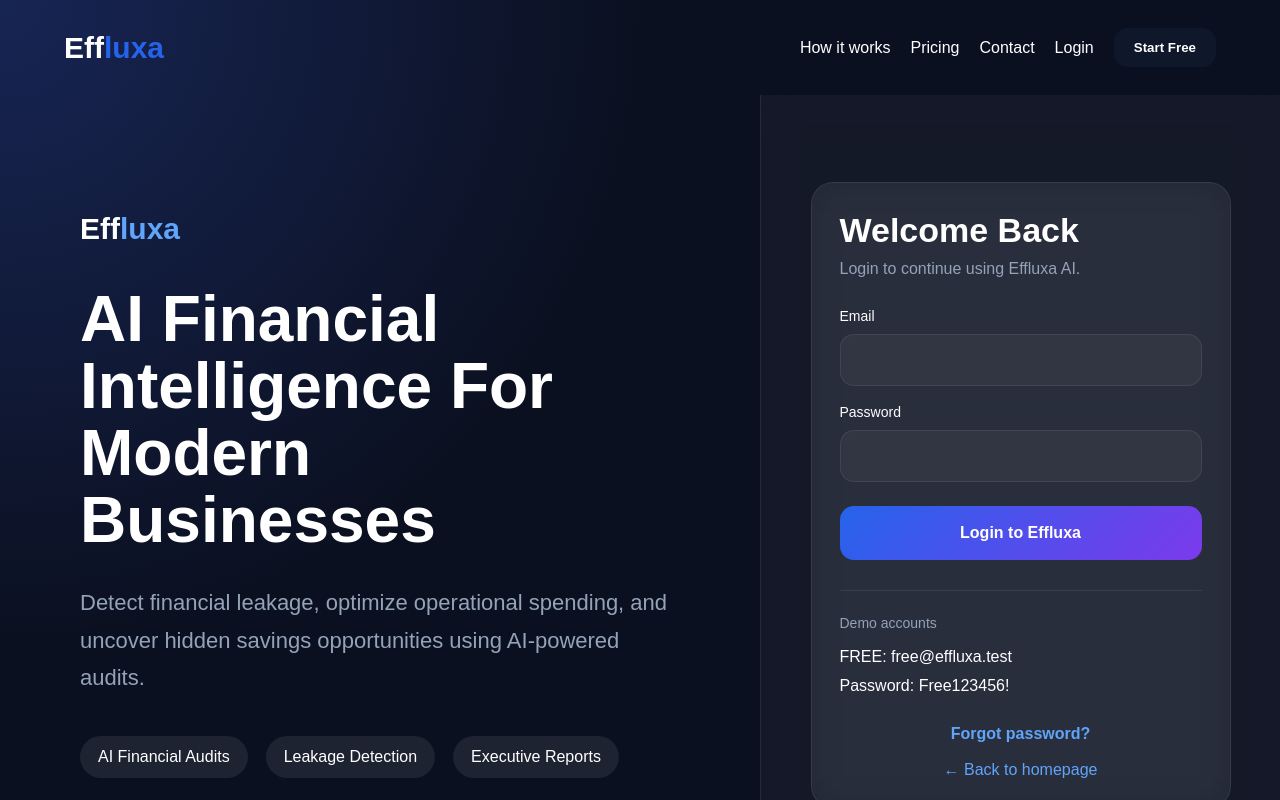
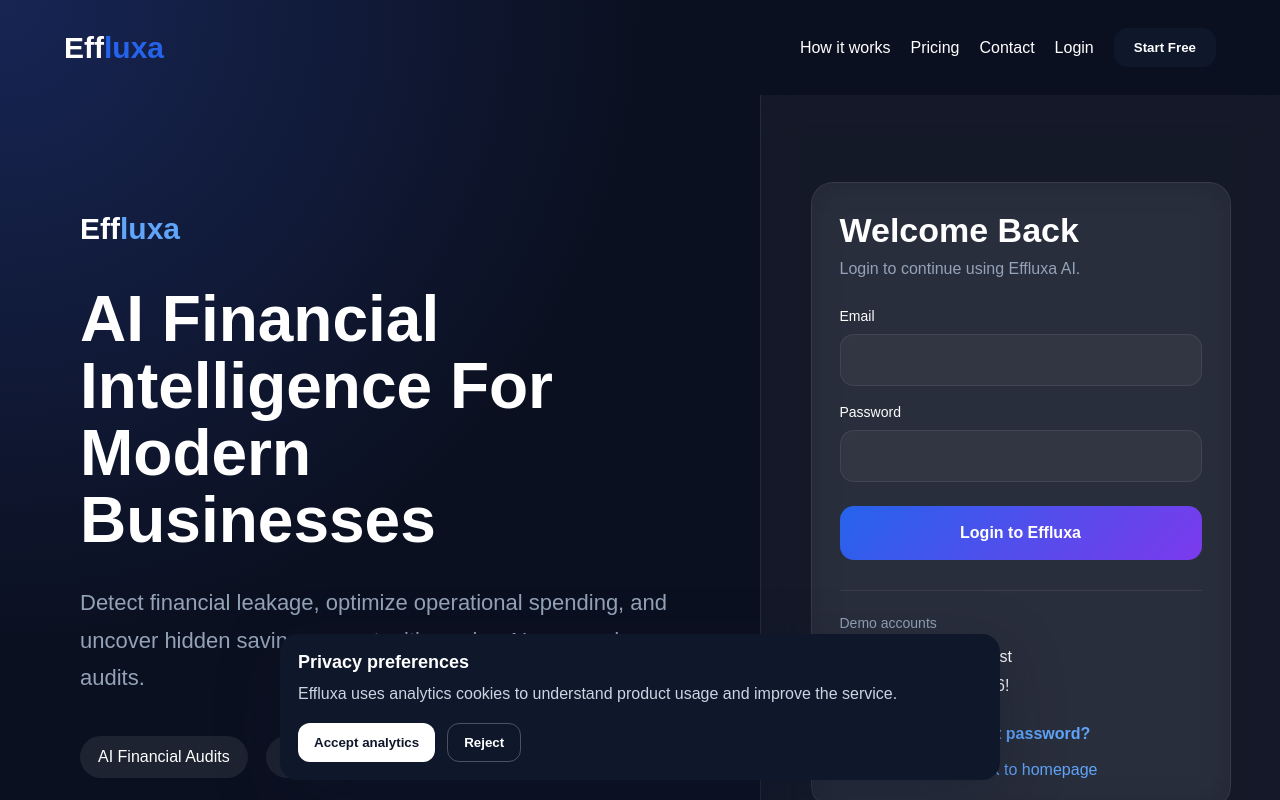
Before and after one commit to boskovasiljevic90/effluxa, a Next.js app: page /login in a window 1280 px wide. Shown: the top 800 px of the page. Built offline with nearby package versions, Linux system fonts and the light colour scheme; no server answers.

Commit message:
Add analytics foundation and cookie consent

```diff
--- a/src/app/layout.tsx
+++ b/src/app/layout.tsx
@@ -1,5 +1,7 @@
 import type { Metadata } from "next";
 import "./globals.css";
+import AnalyticsScripts from "@/components/analytics/AnalyticsScripts";
+import CookieConsent from "@/components/analytics/CookieConsent";
 
 export const metadata: Metadata = {
   title: "Effluxa — AI Financial Leak Audit",
@@ -17,7 +19,7 @@ export const metadata: Metadata = {
     title: "Effluxa — AI Financial Leak Audit",
     description:
       "Find hidden financial leakage in minutes with AI-powered financial audits.",
-    url: "https://effluxa.vercel.app",
+    url: "https://www.effluxa.com",
     siteName: "Effluxa",
     type: "website",
   },
@@ -36,7 +38,11 @@ export default function RootLayout({
 }) {
   return (
     <html lang="en">
-      <body>{children}</body>
+      <body>
+        <AnalyticsScripts />
+        {children}
+        <CookieConsent />
+      </body>
     </html>
   );
 }
--- /dev/null
+++ b/src/components/analytics/AnalyticsScripts.tsx
@@ -0,0 +1,61 @@
+"use client";
+
+import Script from "next/script";
+import { useEffect, useState } from "react";
+
+declare global {
+  interface Window {
+    dataLayer?: any[];
+    gtag?: (...args: any[]) => void;
+    clarity?: (...args: any[]) => void;
+  }
+}
+
+export default function AnalyticsScripts() {
+  const gaId = process.env.NEXT_PUBLIC_GA_ID;
+  const clarityId = process.env.NEXT_PUBLIC_CLARITY_ID;
+  const [enabled, setEnabled] = useState(false);
+
+  useEffect(() => {
+    setEnabled(localStorage.getItem("effluxa_cookie_consent") === "accepted");
+  }, []);
+
+  if (!enabled) return null;
+
+  return (
+    <>
+      {gaId && (
+        <>
+          <Script
+            src={`https://www.googletagmanager.com/gtag/js?id=${gaId}`}
+            strategy="afterInteractive"
+          />
+
+          <Script id="effluxa-ga4" strategy="afterInteractive">
+            {`
+              window.dataLayer = window.dataLayer || [];
+              function gtag(){dataLayer.push(arguments);}
+              window.gtag = gtag;
+              gtag('js', new Date());
+              gtag('config', '${gaId}', {
+                anonymize_ip: true
+              });
+            `}
+          </Script>
+        </>
+      )}
+
+      {clarityId && (
+        <Script id="effluxa-clarity" strategy="afterInteractive">
+          {`
+            (function(c,l,a,r,i,t,y){
+              c[a]=c[a]||function(){(c[a].q=c[a].q||[]).push(arguments)};
+              t=l.createElement(r);t.async=1;t.src="https://www.clarity.ms/tag/"+i;
+              y=l.getElementsByTagName(r)[0];y.parentNode.insertBefore(t,y);
+            })(window, document, "clarity", "script", "${clarityId}");
+          `}
+        </Script>
+      )}
+    </>
+  );
+}
--- /dev/null
+++ b/src/components/analytics/CookieConsent.tsx
@@ -0,0 +1,83 @@
+"use client";
+
+import { useEffect, useState } from "react";
+
+export default function CookieConsent() {
+  const [visible, setVisible] = useState(false);
+
+  useEffect(() => {
+    const consent = localStorage.getItem("effluxa_cookie_consent");
+    if (!consent) setVisible(true);
+  }, []);
+
+  function accept() {
+    localStorage.setItem("effluxa_cookie_consent", "accepted");
+    window.location.reload();
+  }
+
+  function reject() {
+    localStorage.setItem("effluxa_cookie_consent", "rejected");
+    setVisible(false);
+  }
+
+  if (!visible) return null;
+
+  return (
+    <div
+      style={{
+        position: "fixed",
+        left: "20px",
+        right: "20px",
+        bottom: "20px",
+        zIndex: 9999,
+        maxWidth: "720px",
+        margin: "0 auto",
+        padding: "18px",
+        borderRadius: "18px",
+        background: "#0f172a",
+        color: "white",
+        boxShadow: "0 20px 60px rgba(15,23,42,0.35)",
+      }}
+    >
+      <div style={{ fontWeight: 900, fontSize: "18px" }}>
+        Privacy preferences
+      </div>
+
+      <p style={{ marginTop: "8px", color: "#cbd5e1", lineHeight: 1.6 }}>
+        Effluxa uses analytics cookies to understand product usage and improve the service.
+      </p>
+
+      <div style={{ display: "flex", gap: "12px", marginTop: "16px", flexWrap: "wrap" }}>
+        <button
+          onClick={accept}
+          style={{
+            padding: "11px 16px",
+            borderRadius: "12px",
+            border: "none",
+            background: "white",
+            color: "#0f172a",
+            fontWeight: 900,
+            cursor: "pointer",
+          }}
+        >
+          Accept analytics
+        </button>
+
+        <button
+          onClick={reject}
+          style={{
+            padding: "11px 16px",
+            borderRadius: "12px",
+            border: "1px solid rgba(255,255,255,0.25)",
+            background: "transparent",
+            color: "white",
+            fontWeight: 900,
+            cursor: "pointer",
+          }}
+        >
+          Reject
+        </button>
+      </div>
+    </div>
+  );
+}
```
Also changed, not shown: src/lib/clientAnalytics.ts (added, +11 -0 lines).
